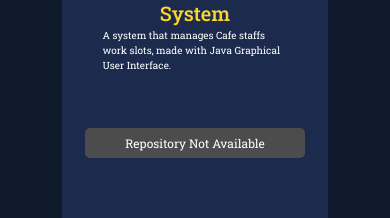
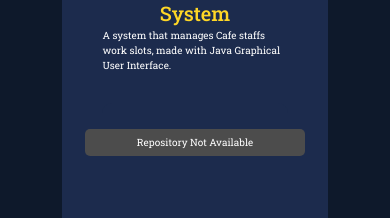
Before and after one commit to alexanderwilly/portfolio, a React (Create React App) app: page / in a window 390 px wide. Shown: the part 6060-6278 px from the top of the page. Built offline with nearby package versions, Linux system fonts and the light colour scheme.

Commit message:
modify project

```diff
--- a/src/App.css
+++ b/src/App.css
@@ -588,7 +588,7 @@ footer {
 }
 
 @media only screen and (max-width: 550px) {
-  .projects a {
+  .projects a, .projects button {
     font-size: 10px;
   }
 
```
